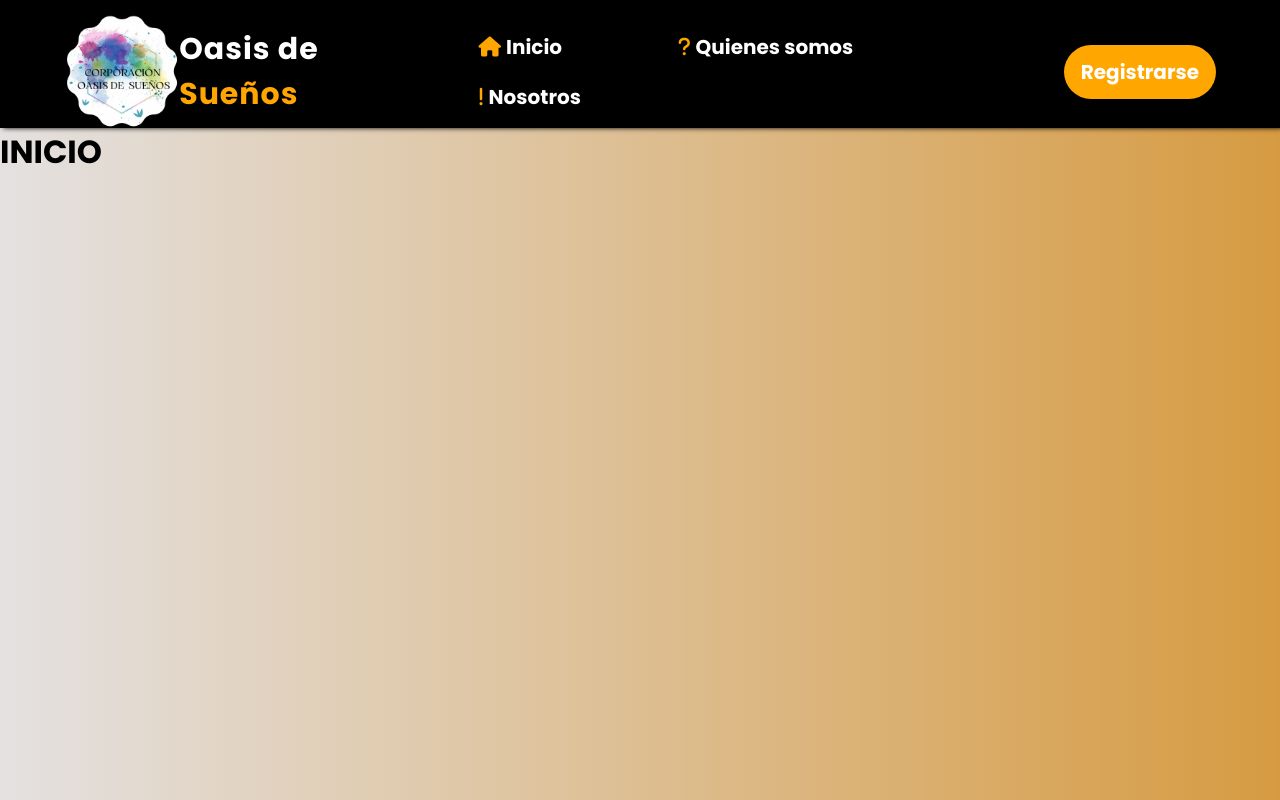
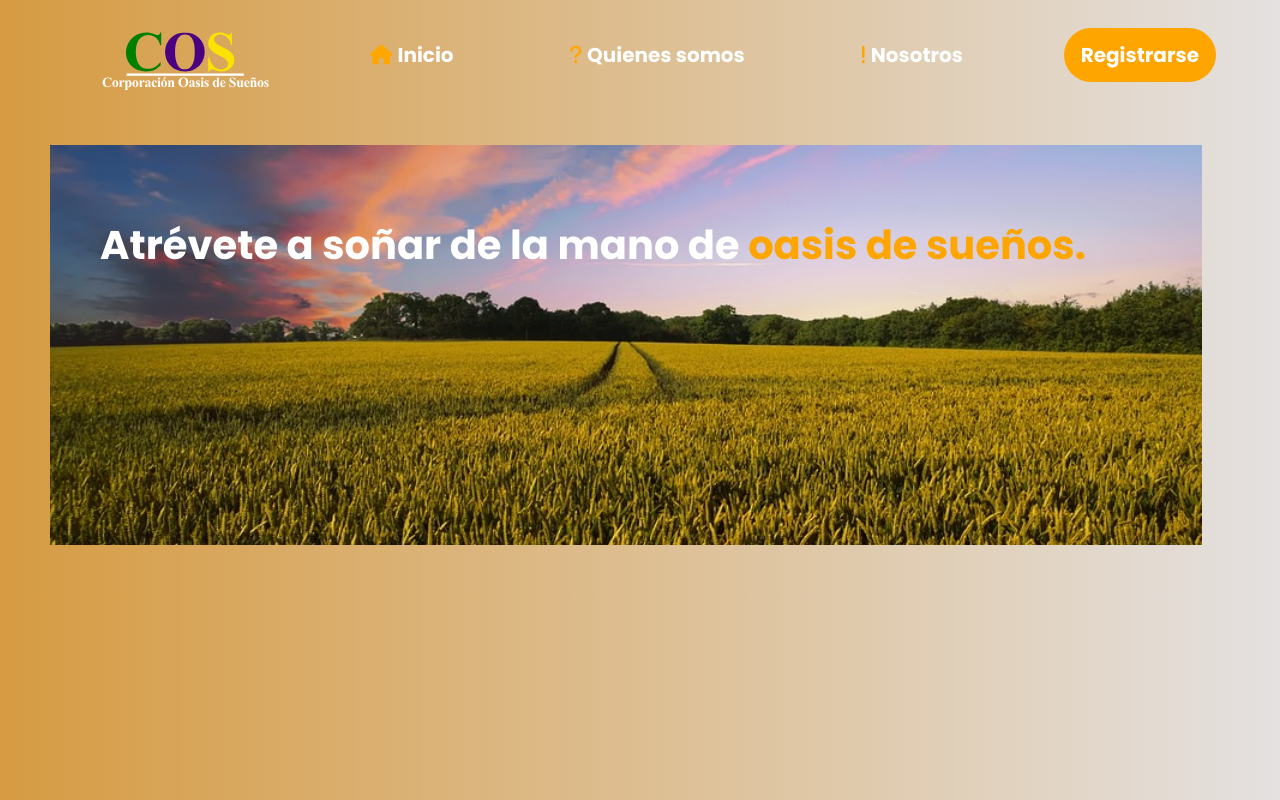
Before and after one commit to Yocmarjigon/oasis-de-sue-os-frontend, an Angular app: page /inicio in a window 1280 px wide. Built offline with nearby package versions, Linux system fonts and the light colour scheme; a web font is replaced by a local one.

Commit message:
Segundo commit de Brayan

```diff
--- a/src/app/module/inicio/index/index.component.css
+++ b/src/app/module/inicio/index/index.component.css
@@ -0,0 +1,27 @@
+section{
+    height: 50vh;
+    width: 90%;
+    background-image: url(../../../../assets/image/campo.jpg);
+    background-position: center;
+    background-repeat: no-repeat;
+    background-size: cover;
+    margin: 50px;
+}
+
+.frase{
+    display: block;
+    justify-content: center;
+    padding: 50px;
+    padding-top: 70px;
+    font-weight: bold;
+    font-size: 40px;
+    color: #fff;
+}
+span{
+    color: orange;
+}
+span:hover{
+    cursor: pointer;
+    transform: scale(1.1);
+
+}
--- a/src/app/module/inicio/index/index.component.html
+++ b/src/app/module/inicio/index/index.component.html
@@ -1 +1,3 @@
-<h1>INICIO</h1>
+<section>
+    <h2 class="frase">Atrévete a soñar de la mano de <span>oasis de sueños.</span></h2>
+</section>
--- a/src/app/plantilla/nav-bar/nav-bar.component.css
+++ b/src/app/plantilla/nav-bar/nav-bar.component.css
@@ -2,9 +2,9 @@
 @import url('https://fonts.googleapis.com/css2?family=Rancho&display=swap');
 
 .container-nav {
-    box-shadow: 3px 0px 5px #000;
+    /*box-shadow: 3px 0px 5px #000;*/
     height: auto;
-    background-color: black;
+    background-color: transparent;
 }
 
 nav {
@@ -12,23 +12,13 @@ nav {
     align-items: center;
     justify-content: space-between;
     padding-top: 15px;
-    padding-left: 5%;
     padding-right: 5%;
+    padding-left: 8%;
 }
 
 img {
-    width: 10%;
-}
-
-.logo {
-    color: #fff;
-    font-size: 30px;
-    letter-spacing: 1px;
-    cursor: pointer;
-}
-
-span {
-    color: rgb(255, 166, 1);
+    width: 15%;
+    height: 80px;
 }
 
 nav ul li {
@@ -64,7 +54,7 @@ nav ul li a i {
 }
 
 .btn{
-    background-color: rgb(255, 166, 1);
+    background-color: orange;;
     color: #fff;
     text-decoration: none;
     border: 2px solid transparent;
--- a/src/app/plantilla/nav-bar/nav-bar.component.html
+++ b/src/app/plantilla/nav-bar/nav-bar.component.html
@@ -1,7 +1,6 @@
 <div class="container-nav">
     <nav>
-        <img src="../../../assets/image/logo-removebg.png" alt="logo">
-        <h2 class="logo">Oasis de <span>Sueños</span></h2>
+        <img src="../../../assets/image/logo.svg" alt="logo">
         <ul>
             <li><a routerLink="/inicio" ><i class="fa-solid fa-house"></i>Inicio</a></li>
             <li><a href="#"><i class="fa-solid fa-question"></i>Quienes somos</a></li>
--- a/src/styles.css
+++ b/src/styles.css
@@ -10,9 +10,9 @@
     font-family: 'Poppins', sans-serif;
 }
 body{
-    background: #d69b42;
-    background: -webkit-linear-gradient(left, #e4e1e1, #d69b42);
-    background: -moz-linear-gradient(left, #e4e1e1, #d69b42);
-    background: -o-linear-gradient(left #e4e1e1, #d69b42);
-    background: linear-gradient(to right, #e4e1e1, #d69b42);
+    background: #e4e1e1;
+    background: -webkit-linear-gradient(left, #d69b42, #e4e1e1);
+    background: -moz-linear-gradient(left, #d69b42, #e4e1e1);
+    background: -o-linear-gradient(left #d69b42,#e4e1e1);
+    background: linear-gradient(to right, #d69b42, #e4e1e1);
 }
```
Also changed, not shown: src/assets/image/campo.jpg (added), src/assets/image/logo.svg (added).
